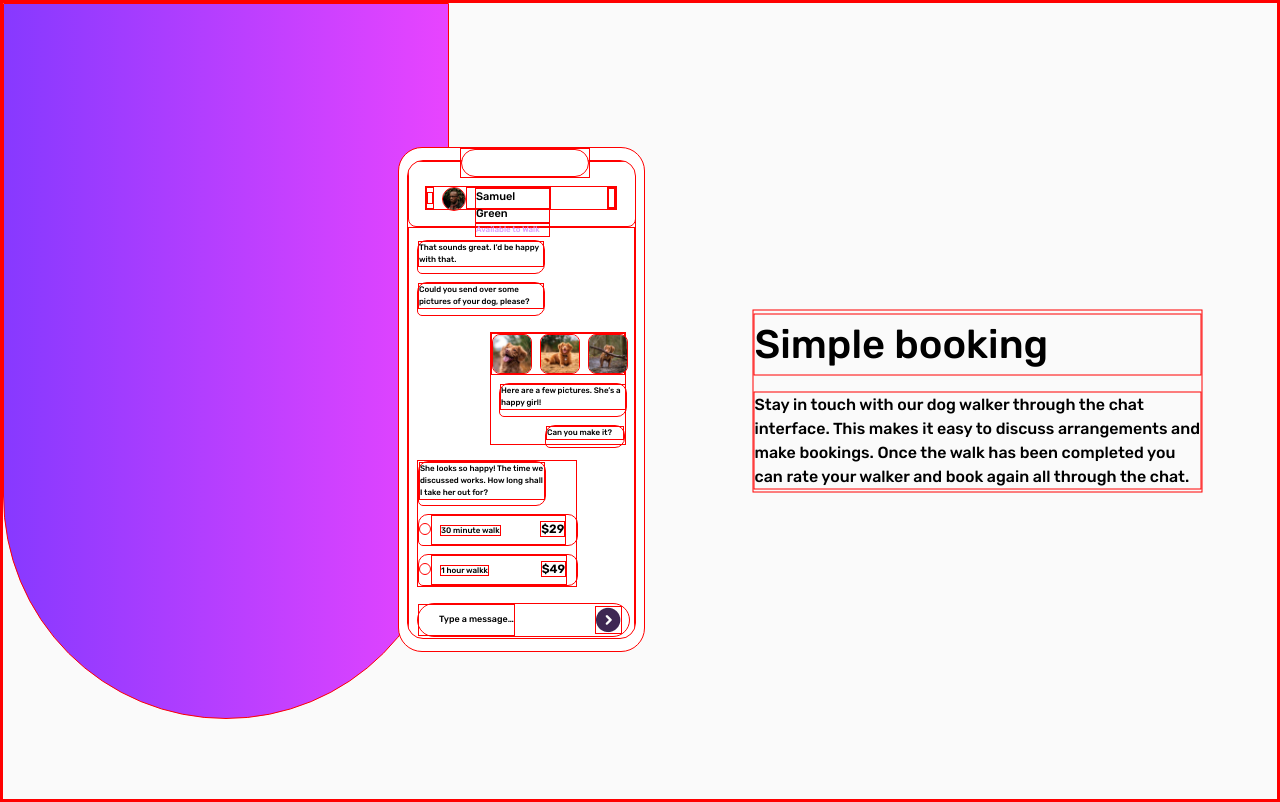
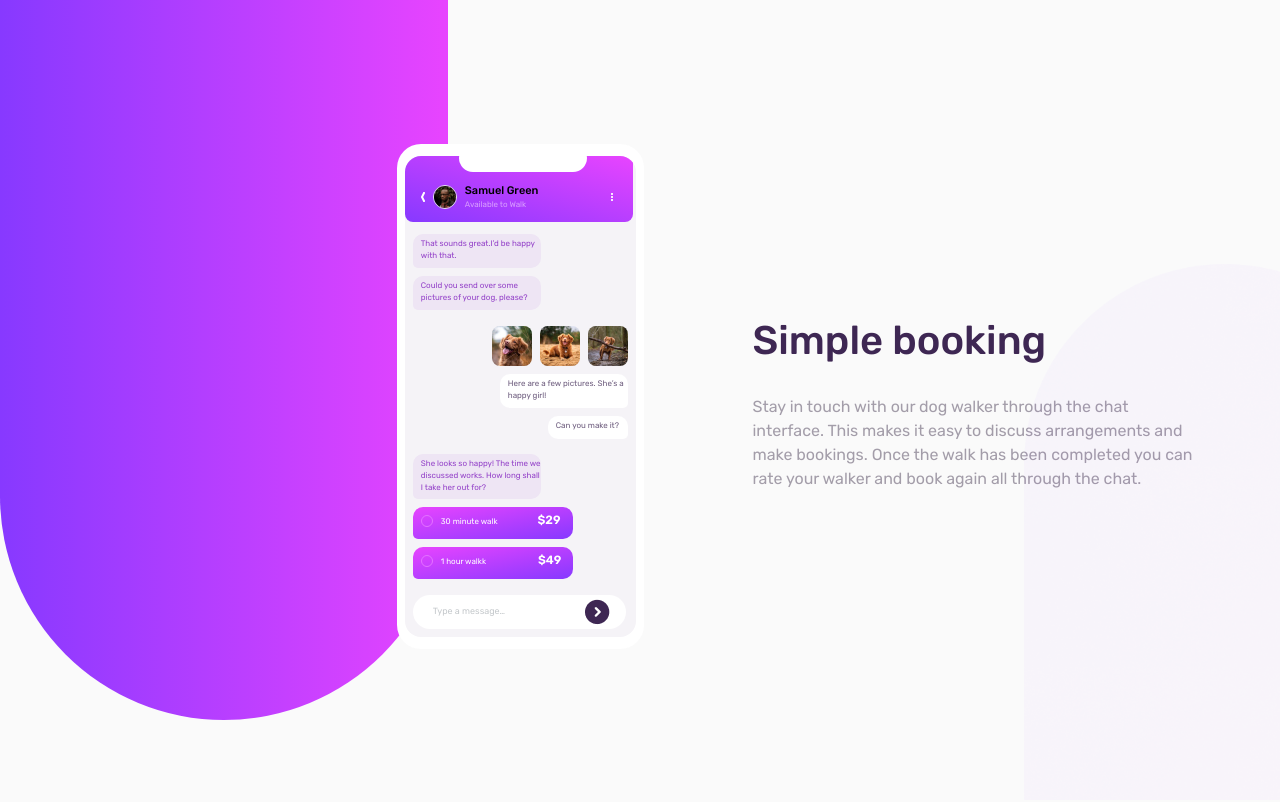
Before and after one commit to Georginio-prod/chat-app-css-illustration, a website built with Vite: page index.html in a window 1280 px wide. Built offline with nearby package versions, Linux system fonts and the light colour scheme.

Commit message:
ajust the position, size for the card compnenté

```diff
--- a/index.html
+++ b/index.html
@@ -14,7 +14,7 @@
     />
     <link
       rel="stylesheet"
-      href="https://fonts.googleapis.com/css?family=Rubik:500,600"
+      href="https://fonts.googleapis.com/css?family=Rubik:300,400,500,600"
     />
   </head>
   <body class="flex w-full h-screen p-0 m-0 bg-body">
@@ -28,34 +28,31 @@
         <div class="absolute top-0 left-1/4">
           <div class="h-7 w-32 bg-white rounded-full"></div>
         </div>
-        <div class="w-full h-full bg-white rounded-2xl overflow-hidden">
-          <div class="w-[228px] h-[66px] rounded-b-lg">
-            <div class="w-48 h-6 mt-6 mr-4 ml-4 flex">
-              <div class="items-center flex mr-2">
+        <div class="w-full h-full bg-font rounded-2xl overflow-hidden ">
+          <div class="w-[228px] h-[66px] rounded-b-lg bg-gradient-to-tr from-linear2 to-linear1 flex items-center">
+            <div class="w-48 h-6 mx-4 mt-4 flex items-center">
+              <div class="flex items-center mr-2">
                 <img src="./public/Path 4.png" alt="" />
               </div>
-              <img
-                src="./public/avatar.jpg"
-                alt=""
-                class="h-6 w-6 rounded-full border"
-              />
+              <img src="./public/avatar.jpg" alt="" class="h-6 w-6 rounded-full border" />
               <div class="pl-2">
                 <p class="text-[11px] font-medium">Samuel Green</p>
                 <p class="text-[8px] text-des">Available to Walk</p>
               </div>
-              <div class="flex ml-14">
+              <div class="flex items-center ml-auto">
                 <img src="./public/Combined Shape.png" alt="" />
               </div>
             </div>
           </div>
-          <div>
-            <div class="w-32 h-[34px] mt-3 ml-2 rounded-custom">
-              <p class="text-[8px]">
-                That sounds great. I’d be happy with that.
+
+          <div >
+            <div class="w-32 h-[34px] mt-3 ml-2 rounded-custom bg-font2">
+              <p class="text-[8px] text-col pl-2 pt-1 pr-1">
+                That sounds great.I’d be happy with that.
               </p>
             </div>
-            <div class="w-32 h-[34px] mt-2 ml-2 rounded-custom">
-              <p class="text-[8px]">
+            <div class="w-32 h-[34px] mt-2 ml-2 rounded-custom bg-font2">
+              <p class="text-[8px] text-col pl-2 pt-1">
                 Could you send over some pictures of your dog, please?
               </p>
             </div>
@@ -79,33 +76,33 @@
                 />
               </div>
 
-              <div class="w-32 h-[34px] mt-2 ml-2 rounded-custom">
-                <p class="text-[8px]">
+              <div class="w-32 h-[34px] mt-2 ml-2 rounded-custom1 bg-white">
+                <p class="text-[8px] text-col1 pl-2 pt-1 pr-1">
                   Here are a few pictures. She’s a happy girl!
                 </p>
               </div>
-              <div class="w-20 h-[23px] mt-2 ml-2 rounded-custom float-end">
-                <p class="text-[8px]">Can you make it?</p>
+              <div class="w-20 h-[23px] mt-2 ml-2 rounded-custom1 float-end bg-white">
+                <p class="text-[8px] text-col1 pl-2 pt-1">Can you make it?</p>
               </div>
             </div>
 
-            <div class="w-40 h-[125] mt-36 ml-2">
-              <div class="w-32 h-[45px] rounded-custom">
-                <p class="text-[8px]">
+            <div class="w-40 h-[125] mt-36 ml-2 text-white">
+              <div class="w-32 h-[45px] rounded-custom bg-font2">
+                <p class="text-[8px] text-col pl-2 pt-1">
                   She looks so happy! The time we discussed works. How long
                   shall I take her out for?
                 </p>
               </div>
-              <div class="w-40 h-8 rounded-custom mt-2 flex">
-                <div class="w-3 h-3 mt-2 rounded-full"></div>
+              <div class="w-40 h-8 rounded-custom mt-2  flex bg-gradient-to-tl from-linear2 to-linear1">
+                <div class="w-3 h-3 mt-2 rounded-full bg-transparent border border-cercle ml-2"></div>
                 <div>
                   <span class="text-[8px] ml-2 mr-9">30 minute walk</span>
                   <span class="text-xs font-bold"> $29</span>
                 </div>
               </div>
 
-              <div class="w-40 h-8 rounded-custom mt-2 flex">
-                <div class="w-3 h-3 mt-2 rounded-full"></div>
+              <div class="w-40 h-8 rounded-custom mt-2 flex bg-gradient-to-tl from-linear2 to-linear1">
+                <div class="w-3 h-3 mt-2 rounded-full bg-transparent border border-cercle ml-2"></div>
                 <div>
                   <span class="text-[8px] ml-2 mr-12">1 hour walkk</span>
                   <span class="text-xs font-bold"> $49</span>
@@ -113,8 +110,8 @@
               </div>
             </div>
 
-            <div class="w-[213px] h-[34px] mt-4 ml-2 mb-3 rounded-full flex">
-              <p class="text-[9px] flex items-center pl-5">Type a message…</p>
+            <div class="w-[213px] h-[34px] mt-4 ml-2  rounded-full bg-white flex">
+              <p class="text-[9px] flex items-center text-plac pl-5">Type a message…</p>
               <img
                 src="./public/Group 8.png"
                 alt=""
@@ -125,16 +122,20 @@
         </div>
       </div>
       <div
-        class="absolute top-1/2 left-1/2 w-[450px] h-[183px] transform translate-x-1/4 -translate-y-1/2 flex flex-col gap-4 justify-center"
-      >
-        <div class="text-[40px]">Simple booking</div>
-        <p class="text-base">
+        class="absolute top-1/2 left-1/2 w-[450px] h-[183px] transform translate-x-1/4 -translate-y-1/2 flex flex-col gap-6 justify-center"
+        >
+        <div class="text-[40px] font-medium text-colorT">Simple booking</div>
+        <p class=" text-colorT2 ">
           Stay in touch with our dog walker through the chat interface. This
           makes it easy to discuss arrangements and make bookings. Once the walk
           has been completed you can rate your walker and book again all through
           the chat.
         </p>
       </div>
+
+      <div class="absolute bottom-0 right-0 w-[20%] ">
+        <img src="./public/Rectangle Copy 3.png" alt="" class="">
+      </div>
     </div>
   </body>
 </html>
--- a/style.css
+++ b/style.css
@@ -6,8 +6,8 @@
   box-sizing: border-box;
   margin: 0;
   padding: 0;
-  font-family: Rubik ;
-  border: 1px solid red;
+  font-family: "Rubik";
+  /* border: 1px solid red; */
 }
 
 
@@ -15,3 +15,11 @@
 .rounded-custom {
   border-radius: 10px 10px 10px 5px; /* top-left top-right bottom-right bottom-left */
 }
+
+.rounded-custom1 {
+  border-radius: 10px 10px 5px 10px; /* top-left top-right bottom-right bottom-left */
+}
+
+.rounded-custom2 {
+  border-radius: 150px 0px 0px 0px; /* top-left top-right bottom-right bottom-left */
+}
--- a/tailwind.config.js
+++ b/tailwind.config.js
@@ -7,7 +7,16 @@ export default {
         body: '#FAFAFA',
         linear1: '#E844FF',
         linear2: '#8739FF',
-        des:'#D99EFF'
+        des:'#D99EFF',
+        font: '#F5F3F7',
+        font2: '#EEE5F4',
+        col:'#9341C8',
+        col1:'#6E5D7E',
+        cercle:'#E472FF',
+        plac:'#C5C9CC',
+        colorT:'#3E2753',
+        colorT2: '#A39DA9'
+
       },
     },
   },
```
